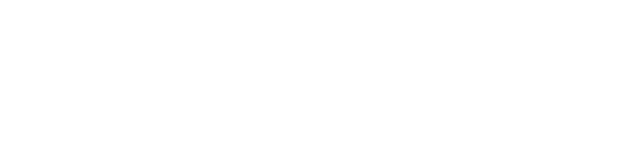
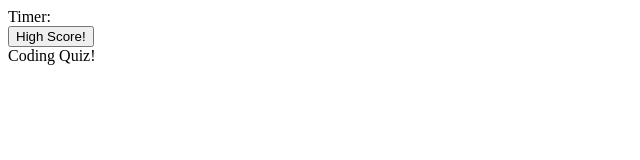
Before and after one commit to Krieffer21/Krieffer_04HW, a plain HTML site: page index.html in a window 1280 px wide. Shown: the whole page, without its empty margins (0-640 px from the left). Drawn offline with Linux system fonts and the light colour scheme.

Commit message:
starting html and starting to write js var and text

```diff
--- a/index.html
+++ b/index.html
@@ -8,8 +8,8 @@
 </head>
 <body>
     <section class="container">
-        <div id="timer"></div>
-        <div class="score"></div>
+        <div id="timer">Timer:</div>
+        <button class="score">High Score!</button>
     </section>
     <script src="script.js"> </script>
 </body>
--- a/script.js
+++ b/script.js
@@ -0,0 +1,14 @@
+var timer = document.querySelector("#timer");
+var highScore = document.querySelector("#score");
+var body = document.querySelector("body");
+
+var header= document.createElement("header");
+header.textContent= "Coding Quiz!";
+body.appendChild(header);
+
+var intro= document.createElement("p");
+intro.textContent= "Please answer the following code related questions before time runs out! Remeber for every correct answer you will gain a point, but for every incorrect answer you will lose a point.";
+
+
+var question= document.createElement("h1");
+question.textContent= q;
```
